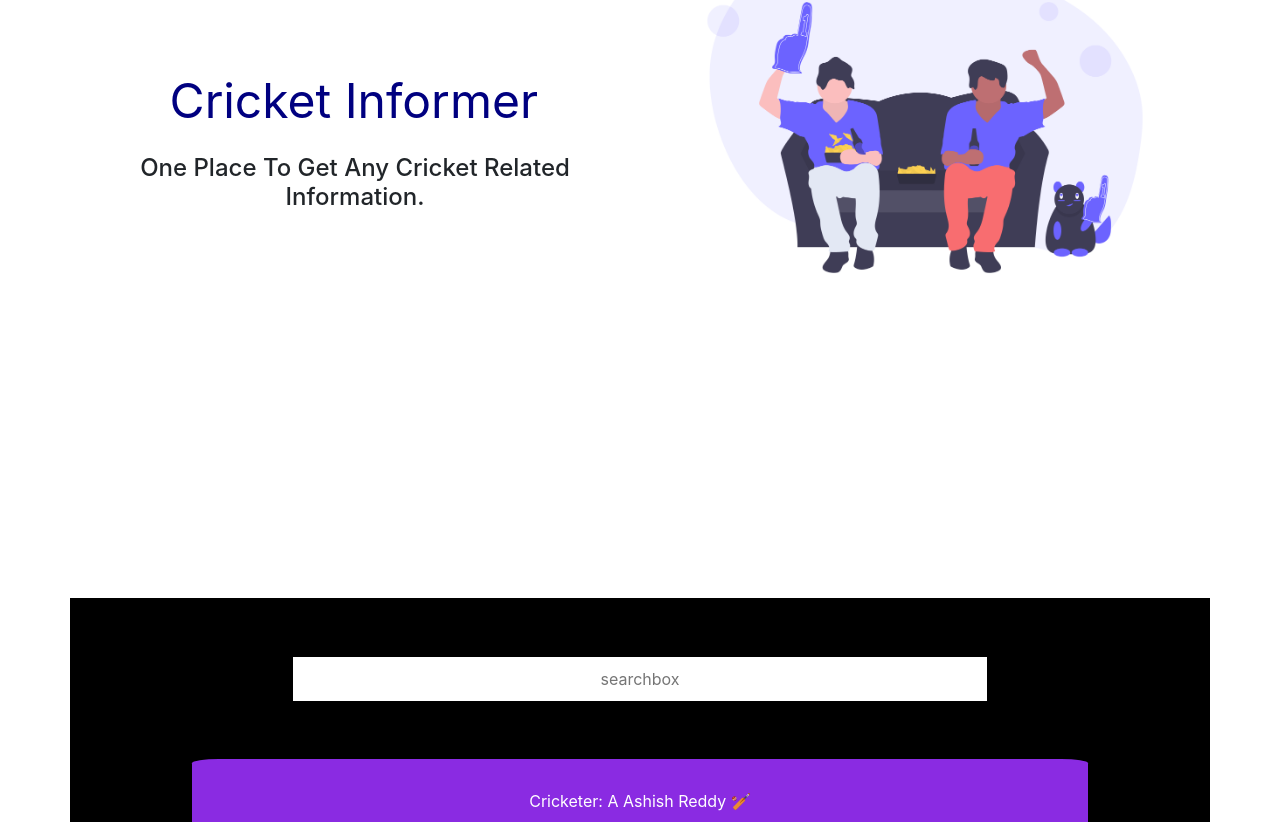
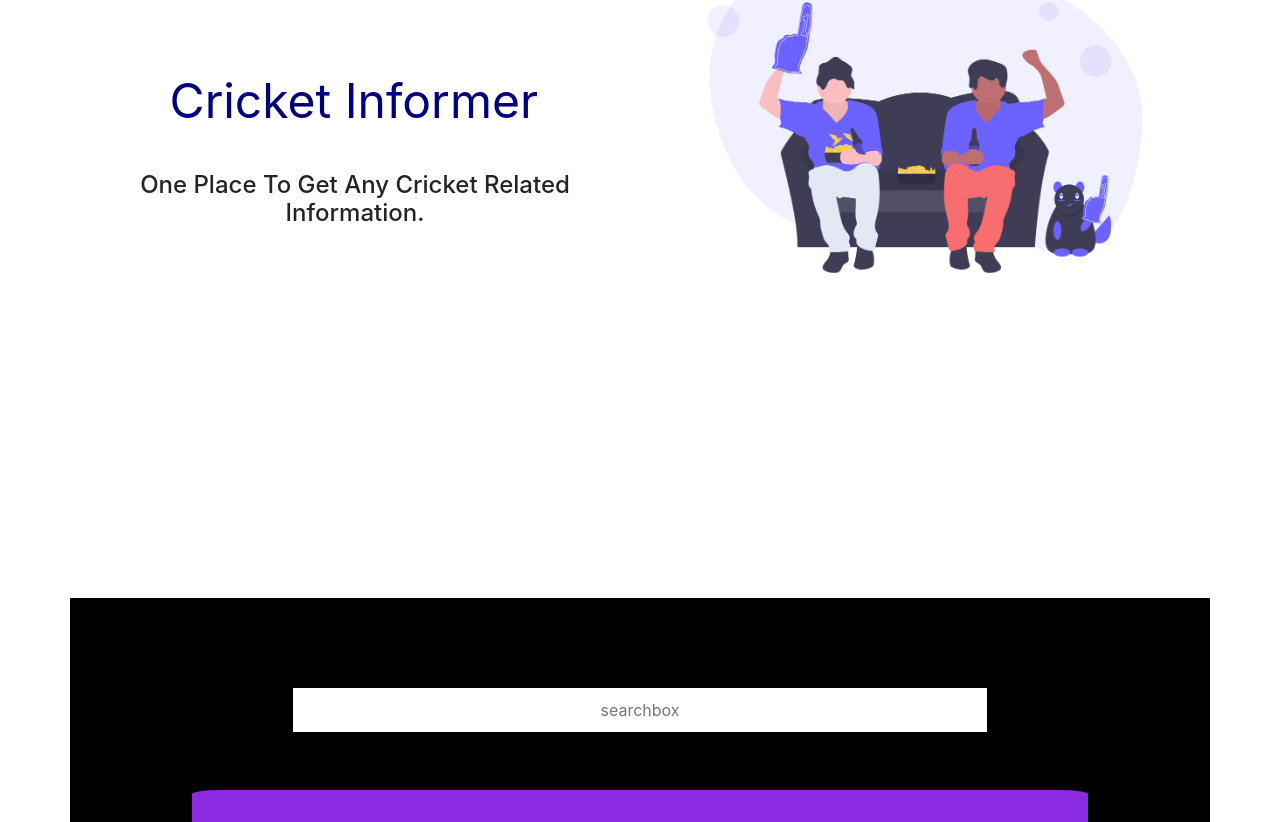
Before and after one commit to Rishiraj122/Cricket, a Vue app: page / in a window 1280 px wide. Shown: the part 254-1076 px from the top of the page. Built offline with nearby package versions, Linux system fonts and the light colour scheme.

Commit message:
design changes

```diff
--- a/src/App.vue
+++ b/src/App.vue
@@ -9,7 +9,7 @@
                     <span class="letters">Cricket Informer</span>
                 </span>
             </h1>
-             <h4>One Place To Get Any Cricket Related Information.</h4>
+             <h4 style="padding-top: 3%">One Place To Get Any Cricket Related Information.</h4>
         </div>
 
         <div class="col-lg-6 col-md-12 col-sm-12 div1">
@@ -495,11 +495,11 @@ export default {
 }
 
 
+</script>
 
 
 
 
-</script>
 
 <style>
 @import url('https://fonts.googleapis.com/css2?family=Dancing+Script:wght@600&display=swap');
@@ -569,6 +569,7 @@ section{
 
 .div2{
   padding-bottom:5%;
+  padding-top: 3%;
 }
 
 .r1{
```
